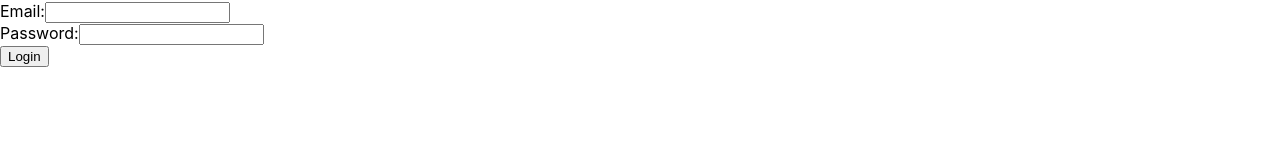
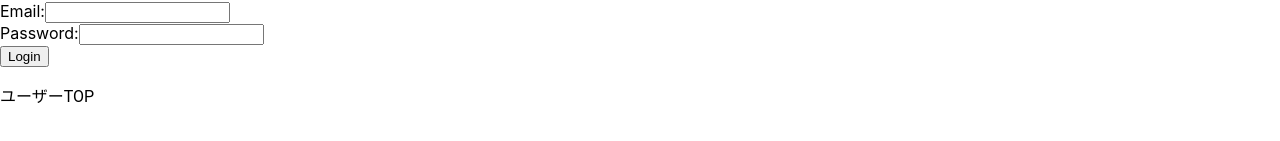
Before and after one commit to takumiTakahata/equipment_management_system, a React (Create React App) app in the folder equipment_management_app/: page /user_top in a window 1280 px wide. Shown: the part 473-614 px from the top of the page. Built offline with nearby package versions, Linux system fonts and the light colour scheme.

Commit message:
備品一覧のファイル作成, route設定

```diff
--- /dev/null
+++ b/equipment_management_app/src/components/product_list.tsx
@@ -0,0 +1,11 @@
+import React from "react";
+
+function ProductList() {
+  return (
+    <div>
+      <p>ユーザーTOP</p>
+    </div>
+  );
+}
+
+export default ProductList;
--- a/equipment_management_app/src/routes/user_route.tsx
+++ b/equipment_management_app/src/routes/user_route.tsx
@@ -1,9 +1,10 @@
 import React from "react";
-import { BrowserRouter as Router, Route } from "react-router-dom";
+import { Route } from "react-router-dom";
 import { Routes } from "react-router-dom";
 import UserLogin from "../components/user_login";
 import UserPasswordReset from "../components/user_password_reset";
 import UserPasswordChange from "../components/user_password_change";
+import ProductList from "../components/product_list";
 
 function UserRoute() {
   return (
@@ -15,6 +16,8 @@ function UserRoute() {
         <Route path="/user_password_reset" element={<UserPasswordReset />} />
         {/*ユーザーパスワード変更画面 */}
         <Route path="/user_password_change" element={<UserPasswordChange />} />
+        {/*備品一覧*/}
+        <Route path="/user_top" element={<ProductList />} />
       </Routes>
     </div>
   );
```
